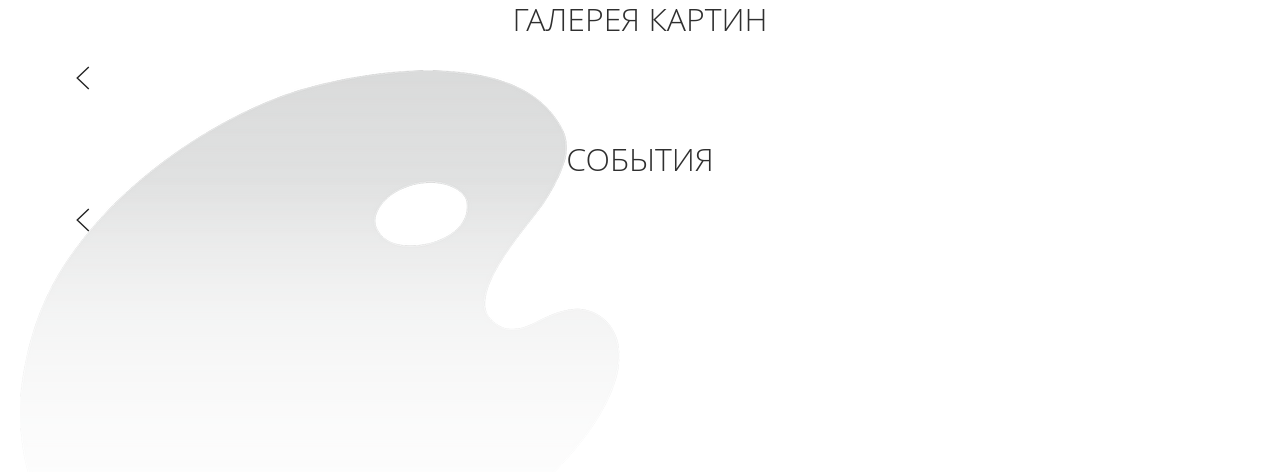
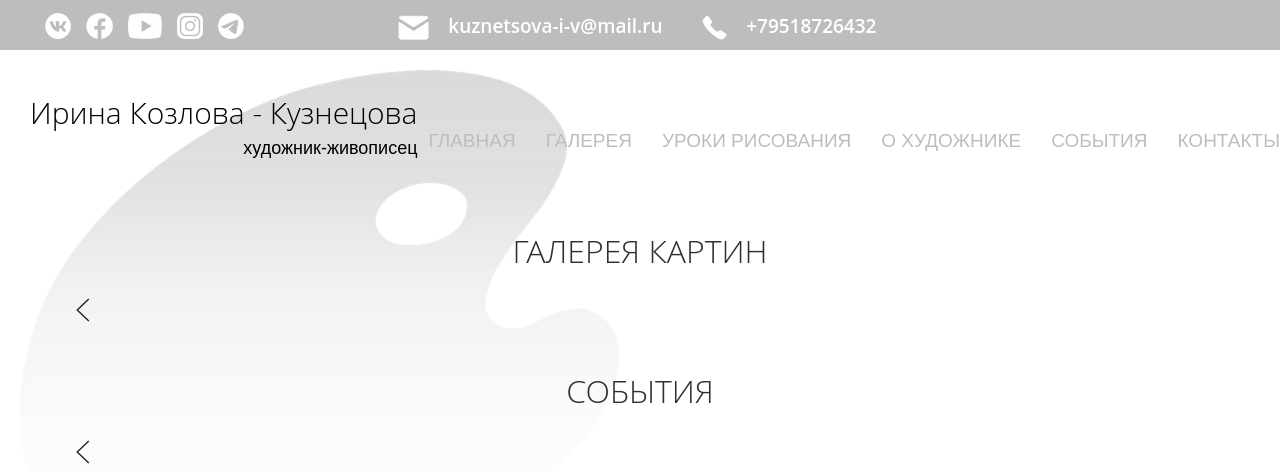
Before and after one commit to GordienkoM/artist, a Symfony app: template templates/main/index.html.twig in a window 1280 px wide. Shown: the top 472 px of the page. Before the commit the page ends 368 px from the top, so only its background shows below. Run offline with Twig, Linux system fonts and the light colour scheme; the template is opened without the code that fills it, so the values that code supplies are empty; some libraries are stand-ins or nearby versions; some web fonts are replaced.

Commit message:
add footer and header

```diff
--- a/templates/base.html.twig
+++ b/templates/base.html.twig
@@ -28,33 +28,15 @@
     {% block stylesheets %}{% endblock %}
 </head>
 <body>
-    {% block menu %}
     <header>
-        {# <div id="locales" class="uk-navbar-right uk-margin-bottom"> #}
-            {% for locale in locales %}
-                <ul class="uk-navbar-nav">
-                    {% if locale != app.request.locale %}
-                        <li class="uk-active">
-                    {% else %}
-                        <li>
-                    {% endif %}
-                        <a href="{{ path('change_locale', {'locale': locale}) }}">{{ locale }}</a>
-                        </li>
-                    </ul>
-                {% endfor %}
-            </div>
-
-        {# </div> #}
+        {% include "partials/preheader.html.twig" %}
+        {% include "partials/menu.html.twig" %}
     </header>
-    {% endblock %}
-
     {% block body %}
     {% endblock %}
 
     {% block footer %}
-    <footer>
-
-    </footer>
+        {% include "partials/footer.html.twig" %}
     {% endblock %}
     <!-- UIkit JS -->
     <script src="https://cdn.jsdelivr.net/npm/uikit@3.13.7/dist/js/uikit.min.js"></script>
--- /dev/null
+++ b/templates/partials/footer.html.twig
@@ -0,0 +1,75 @@
+<footer class="uk-section grey-base">
+    <div class="uk-container">
+        <div id="footer-grid" class="uk-grid-match uk-child-width-1-1 uk-child-width-1-2@m uk-child-width-1-3@l" uk-grid>
+            <div class="uk-text-left@m">
+                <h3 class="footer-header">{% trans %}Информация{% endtrans %}</h3>
+                <div>
+                    <a href="{{ path('home') }}">{% trans %}Картинная галерея{% endtrans %}</a>
+                </div>
+                <div>
+                    <a href="{{ path('home') }}">{% trans %}Уроки рисования{% endtrans %}</a>
+                </div>
+                <div>
+                    <a href="{{ path('home') }}">{% trans %}События{% endtrans %}</a>
+                </div>
+                <div>
+                    <a href="{{ path('home') }}">{% trans %}О художнике{% endtrans %}</a>
+                </div>
+                <div>
+                    <a href="{{ path('home') }}">{% trans %}Связаться с художником{% endtrans %}</a>
+                </div>
+                <div>
+                    <a href="{{ path('home') }}">{% trans %}Правовая информация{% endtrans %}</a>
+                </div>
+                <div>
+                    <a href="{{ path('home') }}">{% trans %}Политика конфиденциальности{% endtrans %}</a>
+                </div>
+            </div>
+            <address class="uk-text-left@m">
+                <h3 class="footer-header">{% trans %}Контакты{% endtrans %}</h3>
+                <div>
+                    <a target="_blank" href="https://www.instagram.com/artkozi/">Instagram</a>
+                </div>
+                <div>
+                    <a target="_blank" href="https://www.facebook.com/artkozlova">Facebook</a>
+                </div>
+                <div>
+                    <a target="_blank" href="https://www.youtube.com/channel/UCUu97jCyEiwFAzdK_dGvcbg/videos">YouTube</a>
+                </div>
+                <div>
+                    <a target="_blank" href="https://vk.com/ikozart">Vkontakte</a>
+                </div>
+                <div>Skype: Irinaart</div>
+                <div>Telegram: @Artkozi</div>
+                <div>Tel:
+                    <a href="tel:+79518726432">+79518726432</a>
+                </div>
+                <div>Viber: +79518726432</div>
+                <div>WhatsApp: +79518726432</div>
+                <div>
+                    <a href="mailto:kuznetsova-i-v@mail.ru">kuznetsova-i-v@mail.ru</a>
+                </div>
+            </address>
+            <div class="uk-visible@l">
+                <h3 class="footer-header uk-flex uk-flex-center">
+
+                    {# HART #}
+                    <div id="heart" class="uk-margin-right"></div>
+                    {% trans %}Присоединяйтесь к нам{% endtrans %}
+                </h3>
+                <div id="footer-image" class="uk-child-width-expand@s uk-text-center" uk-grid>
+                    <div>
+                        <a target="_blank" href="https://www.facebook.com/artkozlova">
+                            <img src="{{ asset('assets/img/facebook.jpg') }}" alt="facebook">
+                        </a>
+                    </div>
+                    <div>
+                        <a target="_blank" href="https://www.instagram.com/artkozi/">
+                            <img src="{{ asset('assets/img/instagram.jpg') }}" alt="instagram">
+                        </a>
+                    </div>
+                </div>
+            </div>
+        </div>
+    </div>
+</footer>
--- /dev/null
+++ b/templates/partials/menu.html.twig
@@ -0,0 +1,55 @@
+<nav class="uk-navbar menu">
+    <div class="uk-navbar-left">
+        <ul class="uk-navbar-nav">
+            <li>
+                <a class="uk-navbar-item uk-logo" href="{{ path('home') }}">
+                    <div class="logo-phrase">
+                        <div class="logo-phrase-top">{% trans %}Ирина Козлова - Кузнецова{% endtrans %}</div>
+                        <div class="logo-phrase-bottom uk-align-right">{% trans %}художник-живописец{% endtrans %}</div>
+                    </div>
+                </a>
+            </li>
+        </ul>
+    </div>
+    <div class="uk-navbar-right">
+        <ul class="uk-navbar-nav uk-visible@s">
+            <li class="uk-navbar-item page-active">
+                <a {% block mainActive %}{% endblock %}
+                href="{{ path('home') }}">{% trans %}Главная{% endtrans %}</a>
+            </li>
+            <li class="uk-navbar-item">
+                <a {% block galleryActive %}{% endblock %}
+                href="{{ path('home') }}">{% trans %}Галерея
+                    {% endtrans %}</a>
+            </li>
+            <li class="uk-navbar-item">
+                <a {% block lessonsActive %}{% endblock %}
+                href="{{ path('home') }}">{% trans %}Уроки рисования{% endtrans %}</a>
+            </li>
+            <li class="uk-navbar-item">
+                <a {% block artistActive %}{% endblock %}
+                href="{{ path('home') }}">{% trans %}О художнике
+                    {% endtrans %}</a>
+            </li>
+
+            <li class="uk-navbar-item">
+                <a {% block eventActive %}{% endblock %}
+                href="{{ path('home') }}">{% trans %}События{% endtrans %}</a>
+            </li>
+            <li class="uk-navbar-item">
+                <a {% block contactActive %}{% endblock %}
+                href="{{ path('home') }}">{% trans %}Контакты{% endtrans %}</a>
+            </li>
+        </ul>
+        <a href="#" class="uk-navbar-toggle uk-hidden@s" uk-navbar-toggle-icon uk-toggle="target: #sidenav"></a>
+    </div>
+</nav>
+
+<div id="sidenav" uk-offcanvas="flip: true" class="uk-offcanvas">
+    <div class="uk-offcanvas-bar">
+        <ul class="uk-nav">
+            <li><a href="{{ path('home') }}">{% trans %}Главная{% endtrans %}</a></li>
+            <li><a href="{{ path('home') }}">{% trans %}Галерея{% endtrans %}</a></li>
+        </ul>
+    </div>
+</div>
--- /dev/null
+++ b/templates/partials/preheader.html.twig
@@ -0,0 +1,65 @@
+<div id="preheader" class="uk-navbar-container" uk-navbar>
+    <div class="uk-navbar-left">
+        <ul class="social-media uk-flex">
+            <li>
+                <a target="_blank" href="https://vk.com/ikozart">
+                    <img src="{{ asset('assets/img/social-media/vk.png') }}" alt="icône de vkontakte">
+                </a>
+            </li>
+            <li>
+                <a target="_blank" href="https://www.facebook.com/artkozlova">
+                    <img src="{{ asset('assets/img/social-media/facebook.png') }}" alt="icône de facebook">
+                </a>
+            </li>
+            <li>
+                <a target="_blank" href="https://www.youtube.com/channel/UCUu97jCyEiwFAzdK_dGvcbg/videos">
+                    <img src="{{ asset('assets/img/social-media/youtube.png') }}" alt="icône de youtube">
+                </a>
+            </li>
+            <li>
+                <a target="_blank" href="https://www.instagram.com/artkozi/">
+                    <img src="{{ asset('assets/img/social-media/instagram.png') }}" alt="icone d'instagram">
+                </a>
+            </li>
+            <li>
+                <a uk-tooltip="title: @Artkozi; pos: bottom-right">
+                    <img src="{{ asset('assets/img/social-media/telegram.png') }}" alt="icône de telegram">
+                </a>
+            </li>
+        </ul>
+    </div>
+    <div id="email_telephone" class="uk-navbar-center uk-visible@s ">
+        <address class="uk-flex">
+            <div class="uk-flex email_telephone_distance">
+                <div class="icone uk-margin-right">
+                    <a uk-tooltip="title: kuznetsova-i-v@mail.ru; pos: bottom" href="mailto:kuznetsova-i-v@mail.ru"><img src="{{ asset('assets/img/social-media/email.png') }}" alt="icône d'enveloppe"></a>
+                </div>
+                <div class="uk-visible@m">
+                    <a href="mailto:kuznetsova-i-v@mail.ru">kuznetsova-i-v@mail.ru</a>
+                </div>
+            </div>
+            <div class="uk-flex uk-margin-right">
+                <div class="icone uk-margin-right">
+                    <a href="tel:+79518726432" uk-tooltip="title: +79518726432; pos: bottom"><img src="{{ asset('assets/img/social-media/telephone.png') }}" alt="icône de téléphone"></a>
+                </div>
+                <div class="uk-visible@m">
+                    <a href="tel:+79518726432">+79518726432</a>
+                </div>
+            </div>
+        </address>
+    </div>
+
+    <div id="locales" class="uk-navbar-right uk-margin-bottom">
+    {% for locale in locales %}
+        <ul class="uk-navbar-nav">
+            {% if locale != app.request.locale %}
+            <li class="uk-active">
+            {% else %}
+            <li>
+            {% endif %}
+                <a href="{{ path('change_locale', {'locale': locale}) }}">{{ locale }}</a>
+            </li>
+        </ul>
+    {% endfor %}
+    </div>
+</div>
```
